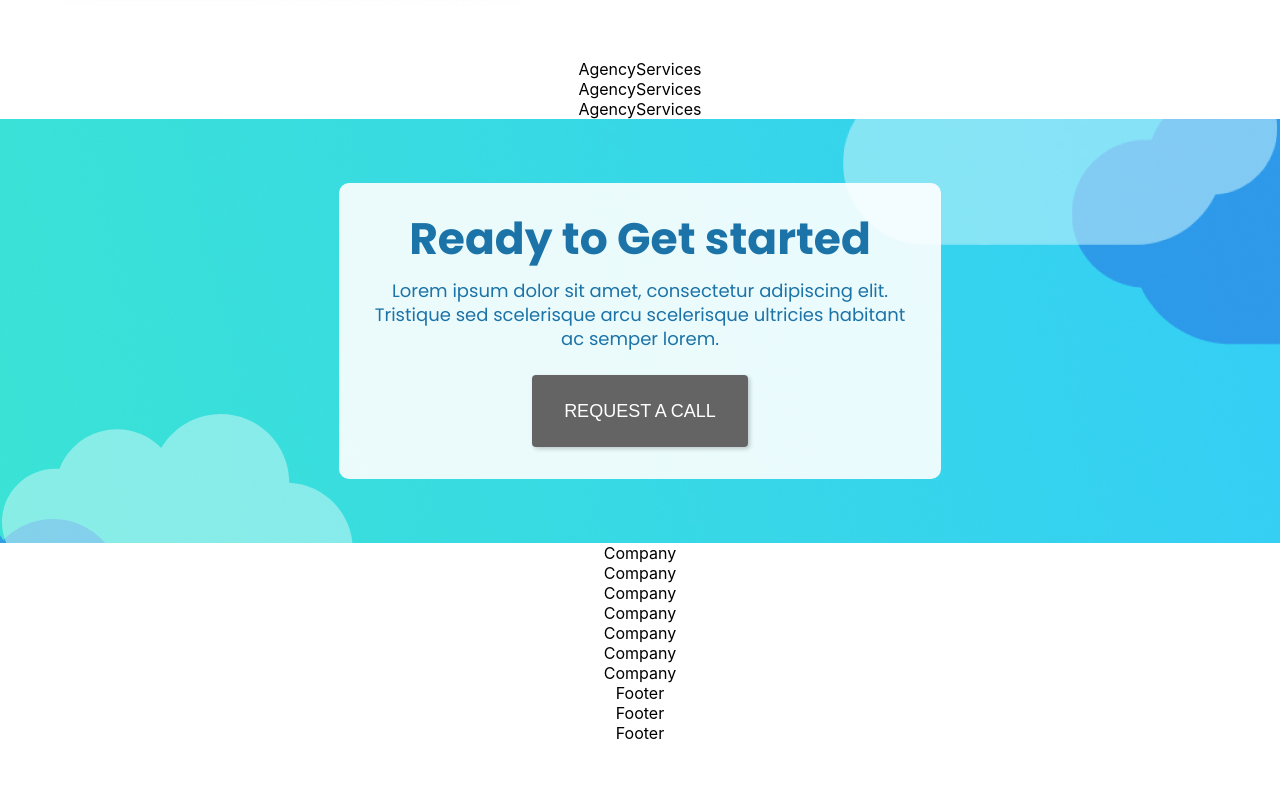
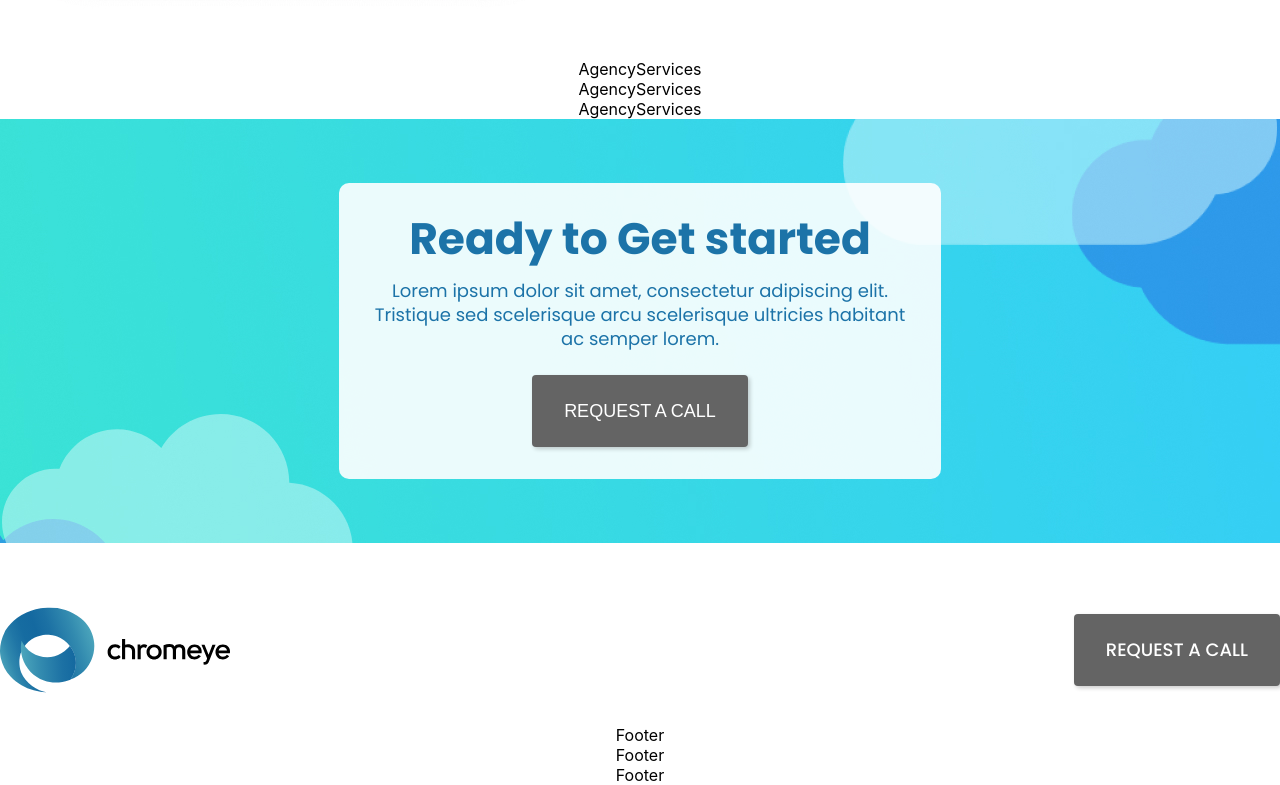
Before and after one commit to KikoXtreme/LandingPage, a React (Create React App) app: page / in a window 1280 px wide. Shown: the part 2898-3683 px from the top of the page. Before the commit the page ends 3641 px from the top, so only its background shows below. Built offline with nearby package versions, Linux system fonts and the light colour scheme.

Commit message:
app, logo section update

```diff
--- a/src/App.tsx
+++ b/src/App.tsx
@@ -6,7 +6,7 @@ import { Services } from './components/Services/Services';
 import { Portfolio } from './components/Portfolio/Portfolio';
 import { AgencyServices } from './components/AgencyServices/AgencyServices';
 import { GetStarted } from './components/GetStarted/GetStarted';
-import { Company } from './components/Company/Company';
+import { LogoButton } from './components/LogoButton/LogoButton';
 import { Footer } from './components/Footer/Footer';
 
 function App() {
@@ -18,7 +18,7 @@ function App() {
       <Portfolio />
       <AgencyServices />
       <GetStarted />
-      <Company />
+      <LogoButton />
       <Footer />
     </div>
   );
--- a/src/components/Company/Company.tsx
+++ /dev/null
@@ -1,13 +0,0 @@
-export const Company = () => {
-    return (
-        <div id="contact">
-            <div>Company</div>
-            <div>Company</div>
-            <div>Company</div>
-            <div>Company</div>
-            <div>Company</div>
-            <div>Company</div>
-            <div>Company</div>
-        </div>
-    )
-}
--- a/src/components/Footer/Footer.tsx
+++ b/src/components/Footer/Footer.tsx
@@ -1,6 +1,6 @@
 export const Footer = () => {
     return (
-        <div>
+        <div id="contact">
             <div>Footer</div>
             <div>Footer</div>
             <div>Footer</div>
--- /dev/null
+++ b/src/components/LogoButton/LogoButton.tsx
@@ -0,0 +1,10 @@
+import './logoButton.scss';
+
+export const LogoButton = () => {
+    return (
+        <div className="logo-section">
+            <img src="/assets/chromeye_logo.svg" alt="logo" />
+            <button className="btn" onClick={() => (window.location.href = "#contact")}>Request a call</button>
+        </div>
+    );
+};
--- /dev/null
+++ b/src/components/LogoButton/logoButton.scss
@@ -0,0 +1,43 @@
+.logo-section {
+    max-width: 90%;
+    margin: 4rem auto 2rem;
+    display: flex;
+    flex-direction: column;
+    justify-content: space-between;
+    align-items: flex-start;
+    gap: 2rem;
+
+    @media screen and (min-width: 576px) {
+        flex-direction: row;
+        align-items: center;
+        gap: unset;
+    }
+
+    @media screen and (min-width: 1280px) {
+        max-width: 1280px;
+    }
+
+    .btn {
+        font-family: 'Poppins', sans-serif;
+        cursor: pointer;
+        background: #646464;
+        border-radius: 4px;
+        padding: 24px 32px;
+        color: #FFFFFF;
+        border: 0;
+        display: block;
+        font-weight: 500;
+        font-size: 18px;
+        line-height: 24px;
+        text-align: center;
+        text-transform: uppercase;
+        text-underline-position: from-font;
+        text-decoration-skip-ink: none;
+        box-shadow: 2px 2px 4px 0px #00000033;
+    }
+
+    .btn:hover {
+        transition: 0.1s all linear;
+        transform: scale(1.03);
+    }
+}
```
